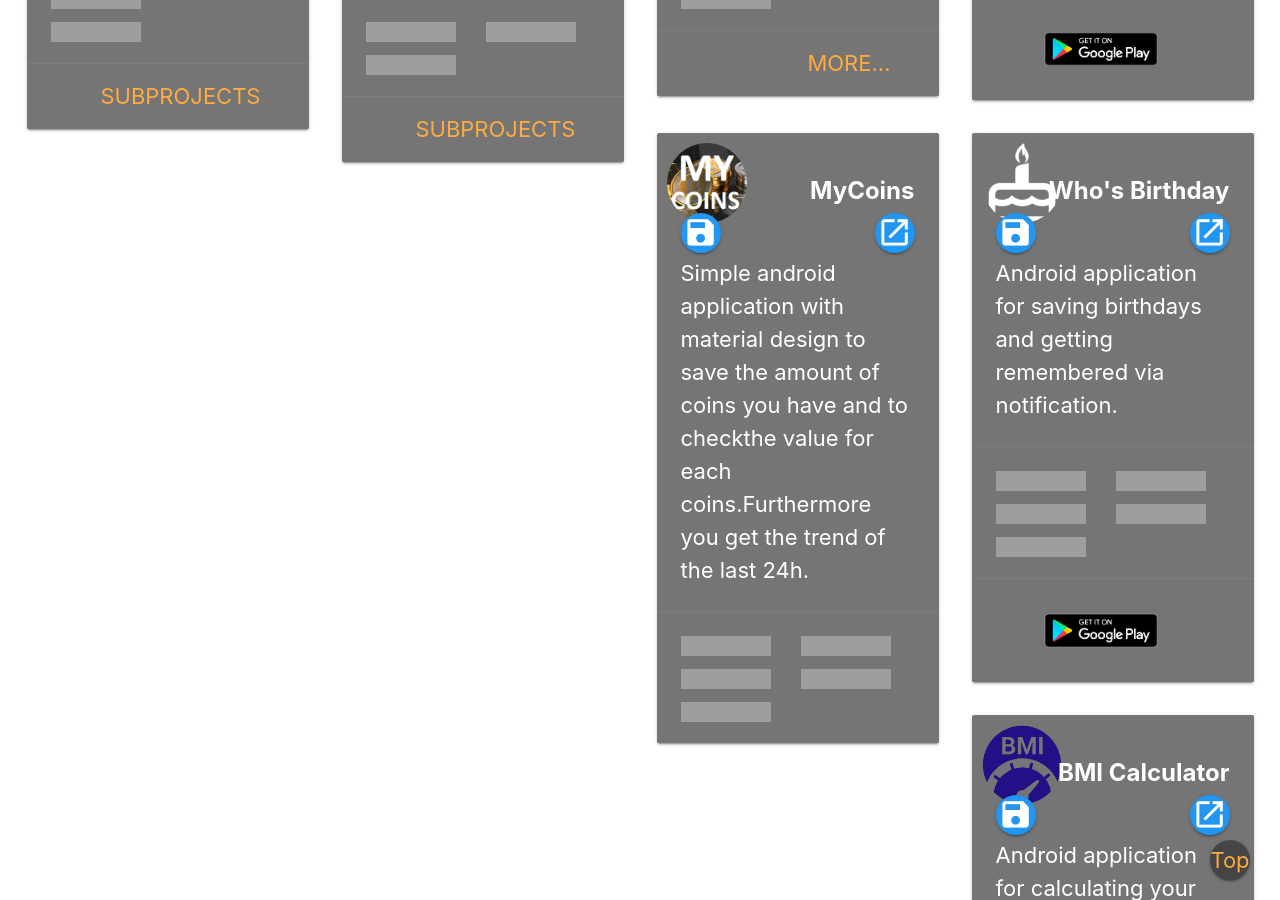
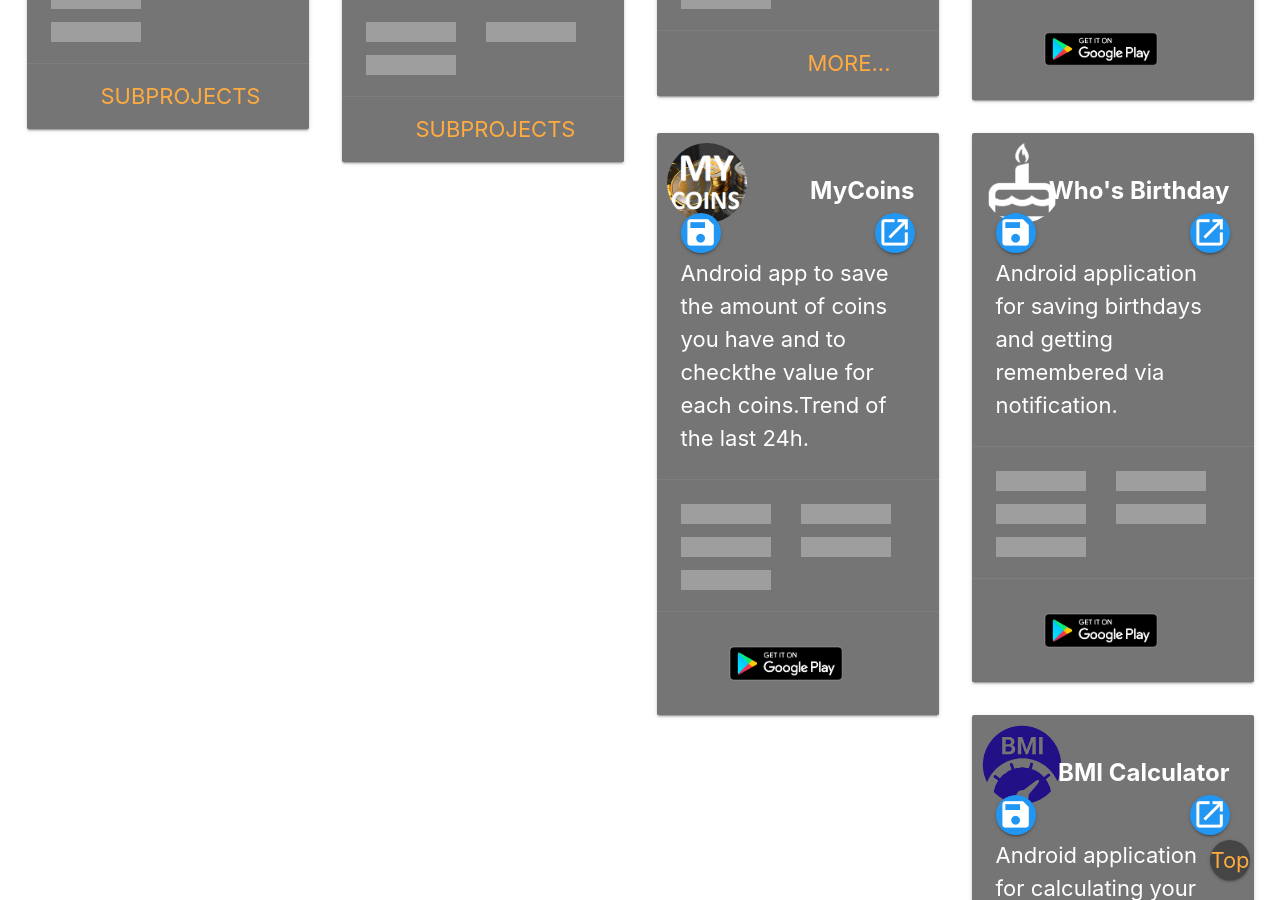
Before and after one commit to GuepardoApps/GuepardoApps.github.io, a Jekyll site: the page built from _pages/projects.md, in a window 1280 px wide and 900 px high, scrolled down 611 px, cut to the strip 0-900 px from the top of the window. Built offline with Jekyll 4.4.1, drawn with Linux system fonts in a browser that asks for light colours; grey boxes are pictures that could not be loaded.

Commit message:
added google play link  to card MyCoins

```diff
--- a/_pages/projects.md
+++ b/_pages/projects.md
@@ -163,7 +163,7 @@ date: 2017-08-24T22:38:00+00:00
   				</a>
         </div>
         <div class="card-content white-text">
-          <p>Simple android application with material design to save the amount of coins you have and to checkthe value for each coins.Furthermore you get the trend of the last 24h.</p>
+          <p>Android app to save the amount of coins you have and to checkthe value for each coins.Trend of the last 24h.</p>
         </div>
         <div class="card-action">
   				<a target="_blank" href="https://www.android.com" title="Platform">
@@ -181,6 +181,11 @@ date: 2017-08-24T22:38:00+00:00
   				<a target="_blank" href="https://opensource.org/licenses/MIT" title="License: MIT">
   					<img src="https://img.shields.io/badge/License-MIT-blue.svg" />
   				</a>
+        </div>
+        <div class="card-action" style="text-align:center;">
+          <a target="_blank" href="https://play.google.com/store/apps/details?id=guepardoapps.mycoins">
+            <img src="/assets/images/projects/get_it_on_google_play.png"  style="width: 150px; height: 100%; padding:10px;">
+          </a>
         </div>
       </div>
     </div>
```
